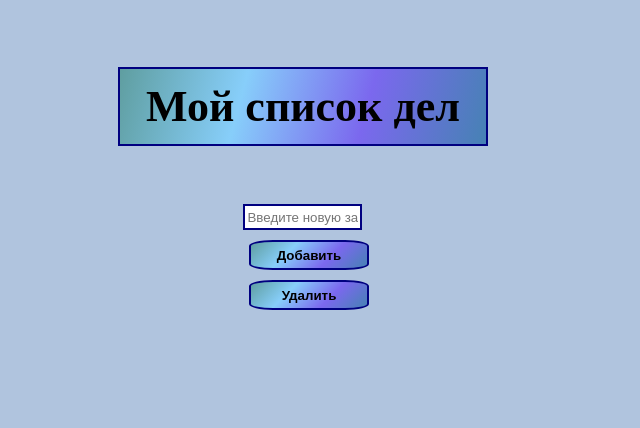
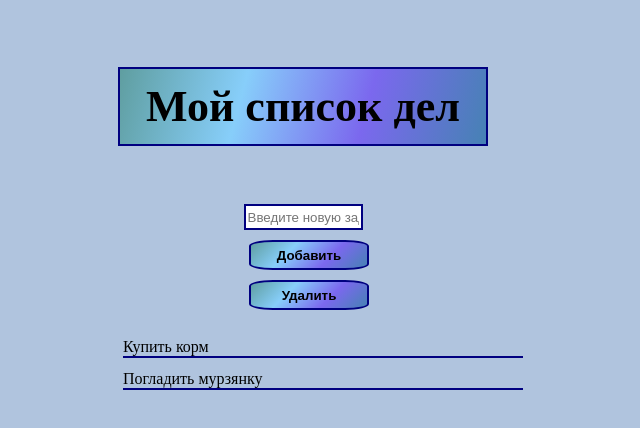
Before and after one commit to AnnVinogradova/next.js-todo-list, a Next.js app: page / in a window 1280 px wide. Shown: the top 428 px of the page, without its empty margins (337-977 px from the left). Built offline with nearby package versions, Linux system fonts and the light colour scheme.

Commit message:
Не работает

```diff
--- a/components/Form.js
+++ b/components/Form.js
@@ -1,9 +1,13 @@
-import { useState } from "react";
+import {useState} from "react";
 import ToDoList from "./ToDoList";
+
 
 export default function Form() {
 
-	const [ToDos, setToDos] = useState([]),
+	const [ToDos, setToDos] = useState([
+		{ id: 0, str: "Купить корм" },
+		{ id: 1, str: "Погладить мурзянку" }
+	]),
 		[text, setText] = useState("");
 
 
@@ -27,10 +31,10 @@ export default function Form() {
 				/>
 				<button onClick={addTodo}>Добавить</button>
 				<button onClick={deleteButton}>Удалить</button>
-				<ToDoList />
-
 			</div>
-
+			<ul>
+			{ToDos.map(el=><li key={el.id}>{el.str}</li>)}
+			</ul>
 		</>
 	)
 }
--- a/components/ToDoList.js
+++ b/components/ToDoList.js
@@ -1,7 +1,7 @@
 import React from "react";
 
 export default function ToDoList() {
-     const [ToDos, setToDos]=React.useState([]);
+	const [ToDos, setToDos] = React.useState([]);
 
 	function toggleCheckById(id) {
 		setToDos((old) => {
@@ -49,6 +49,7 @@ export default function ToDoList() {
 
 
 	return (
+		<>
 		<div>
 			<ol
 				onClick={(evt) => {
@@ -81,5 +82,6 @@ export default function ToDoList() {
 				))}
 			</ol>
 		</div >
+		</>
 	)
 }
--- a/pages/index.js
+++ b/pages/index.js
@@ -1,9 +1,11 @@
 
 import Form from "../components/Form";
+import ToDoList from "../components/ToDoList";
 
 export default function ToDoPage() {
 	return <>
 		<Form />
+		<ToDoList/>
 	</>
 
 }
```
